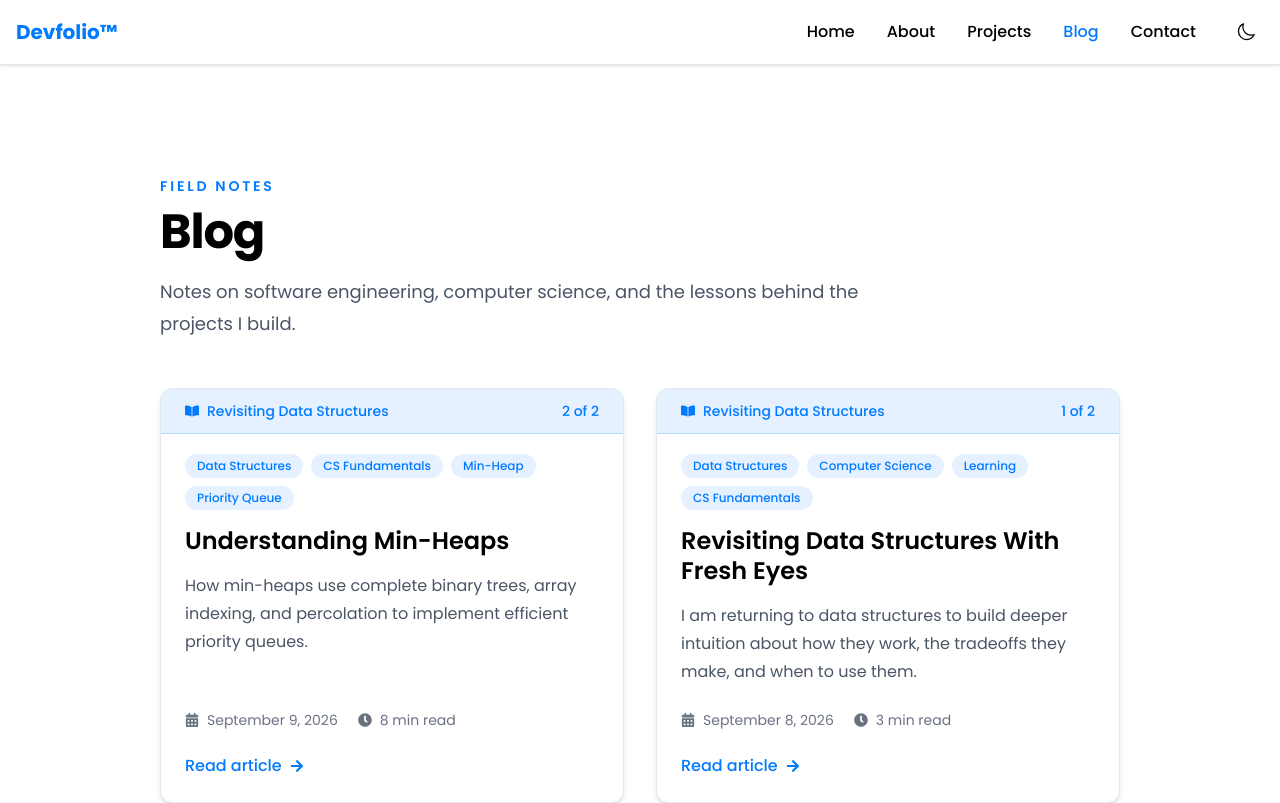
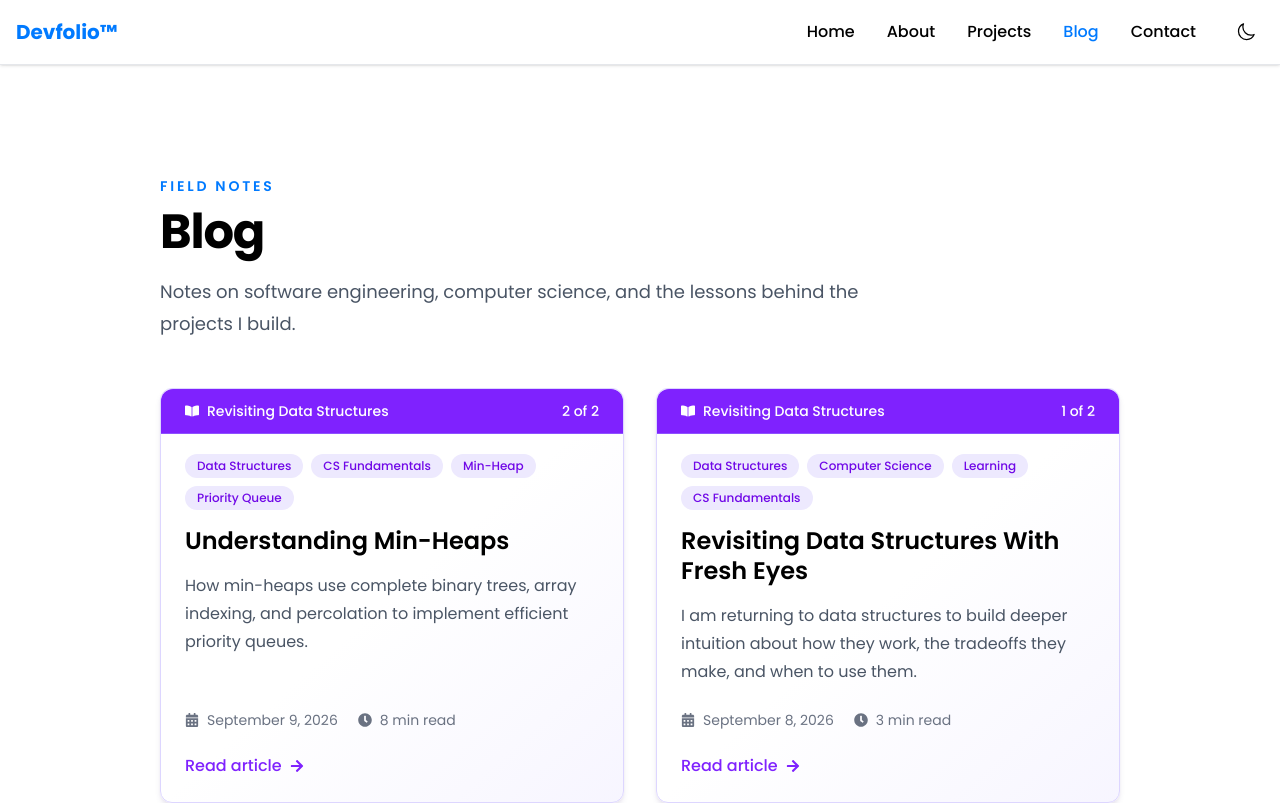
Before and after one commit to Tsoris/My-Portfolio, a Next.js app: page /blogs in a window 1280 px wide. Shown: the top 803 px of the page. Built offline with nearby package versions, Linux system fonts and the light colour scheme.

Commit message:
feat: extend series themes to blog articles

```diff
--- a/src/app/blogs/[slug]/page.tsx
+++ b/src/app/blogs/[slug]/page.tsx
@@ -1,4 +1,5 @@
 import BlogImage from '@/app/components/blogs/BlogImage';
+import { getBlogTheme } from '@/lib/blogThemes';
 import { formatBlogDate } from '@/lib/formatBlogDate';
 import { getAllBlogs, getBlogBySlug } from '@/lib/blogs';
 import type { Metadata } from 'next';
@@ -45,11 +46,13 @@ export default async function BlogPostPage({ params }: BlogPostPageProps) {
     notFound();
   }
 
+  const theme = getBlogTheme(blog.series?.name);
+
   return (
     <article className='container max-w-3xl py-12 sm:py-16'>
       <Link
         href='/blogs'
-        className='inline-flex items-center gap-2 font-medium text-secondary transition-colors hover:text-primary'
+        className={`${theme.action} inline-flex items-center gap-2 font-medium transition-opacity hover:opacity-75`}
       >
         <FaArrowLeft aria-hidden className='h-3.5 w-3.5' />
         All posts
@@ -57,7 +60,9 @@ export default async function BlogPostPage({ params }: BlogPostPageProps) {
 
       <header className='mt-10 border-b border-gray-200 pb-8 dark:border-gray-700'>
         {blog.series && (
-          <div className='mb-5 flex items-center gap-2 rounded-xl border border-primary/20 bg-primary/10 px-4 py-3 text-sm font-medium text-primary'>
+          <div
+            className={`${theme.seriesBanner} mb-5 flex items-center gap-2 rounded-xl border px-4 py-3 text-sm font-medium`}
+          >
             <FaBookOpen aria-hidden className='shrink-0' />
             <span>{blog.series.name}</span>
             <span className='ml-auto shrink-0'>
@@ -70,7 +75,7 @@ export default async function BlogPostPage({ params }: BlogPostPageProps) {
           {blog.tags.map((tag) => (
             <span
               key={tag}
-              className='rounded-full bg-primary/10 px-3 py-1 text-xs font-medium text-primary'
+              className={`${theme.tag} rounded-full px-3 py-1 text-xs font-medium`}
             >
               {tag}
             </span>
@@ -103,13 +108,15 @@ export default async function BlogPostPage({ params }: BlogPostPageProps) {
               <h2 className='mb-5 mt-14 flex scroll-mt-24 items-center gap-3 text-3xl font-bold tracking-tight text-gray-950 dark:text-white'>
                 <span
                   aria-hidden='true'
-                  className='h-8 w-1.5 shrink-0 rounded-full bg-primary'
+                  className={`${theme.headingMarker} h-8 w-1.5 shrink-0 rounded-full`}
                 />
                 <span>{children}</span>
               </h2>
             ),
             h3: ({ children }) => (
-              <h3 className='mb-4 mt-10 scroll-mt-24 border-b border-primary/25 pb-2 text-2xl font-semibold text-primary dark:border-primary/40'>
+              <h3
+                className={`${theme.subheading} mb-4 mt-10 scroll-mt-24 border-b pb-2 text-2xl font-semibold`}
+              >
                 {children}
               </h3>
             ),
@@ -132,7 +139,9 @@ export default async function BlogPostPage({ params }: BlogPostPageProps) {
               <li className='pl-2 leading-8'>{children}</li>
             ),
             blockquote: ({ children }) => (
-              <blockquote className='my-8 border-l-4 border-primary bg-primary/5 px-5 py-4 [&>p]:mb-0'>
+              <blockquote
+                className={`${theme.blockquote} my-8 border-l-4 px-5 py-4 [&>p]:mb-0`}
+              >
                 {children}
               </blockquote>
             ),
@@ -170,7 +179,7 @@ export default async function BlogPostPage({ params }: BlogPostPageProps) {
                 <code
                   className={`${className ?? ''} relative block min-w-max font-mono text-sm leading-7 ${
                     language
-                      ? 'pt-7 before:absolute before:top-0 before:left-0 before:text-[0.65rem] before:font-semibold before:tracking-[0.18em] before:text-blue-300 before:uppercase before:content-[attr(data-language)]'
+                      ? `${theme.codeLabel} pt-7 before:absolute before:top-0 before:left-0 before:text-[0.65rem] before:font-semibold before:tracking-[0.18em] before:uppercase before:content-[attr(data-language)]`
                       : ''
                   }`}
                   data-language={language}
@@ -182,7 +191,7 @@ export default async function BlogPostPage({ params }: BlogPostPageProps) {
             a: ({ href, children }) => (
               <a
                 href={href}
-                className='font-medium text-primary underline decoration-primary/40 underline-offset-4 hover:decoration-primary'
+                className={`${theme.link} font-medium underline underline-offset-4`}
               >
                 {children}
               </a>
--- a/src/app/components/blogs/BlogCard.tsx
+++ b/src/app/components/blogs/BlogCard.tsx
@@ -1,5 +1,6 @@
 'use client';
 
+import { getBlogTheme } from '@/lib/blogThemes';
 import { formatBlogDate } from '@/lib/formatBlogDate';
 import type { Blog } from '@/types';
 import { cardHoverArticle } from '@/utils/animations';
@@ -16,15 +17,20 @@ interface BlogCardProps {
   blog: Blog;
 }
 
-const BlogCard = ({ blog }: BlogCardProps) => (
+const BlogCard = ({ blog }: BlogCardProps) => {
+  const theme = getBlogTheme(blog.series?.name);
+
+  return (
     <motion.article
       whileHover={cardHoverArticle.whileHover}
       whileTap={cardHoverArticle.whileTap}
       transition={cardHoverArticle.transition}
-    className='flex h-full flex-col rounded-xl border border-gray-200 bg-white p-6 shadow-md dark:border-gray-700 dark:bg-dark/50'
+      className={`${theme.card} flex h-full flex-col rounded-xl border p-6 shadow-md`}
     >
       {blog.series && (
-      <div className='-mx-6 -mt-6 mb-5 flex items-center gap-2 rounded-t-xl border-b border-primary/20 bg-primary/10 px-6 py-3 text-sm font-medium text-primary'>
+        <div
+          className={`${theme.seriesBanner} -mx-6 -mt-6 mb-5 flex items-center gap-2 rounded-t-xl border-b px-6 py-3 text-sm font-medium`}
+        >
           <FaBookOpen aria-hidden className='shrink-0' />
           <span className='truncate'>{blog.series.name}</span>
           <span className='ml-auto shrink-0'>
@@ -37,7 +43,7 @@ const BlogCard = ({ blog }: BlogCardProps) => (
         {blog.tags.map((tag) => (
           <span
             key={tag}
-          className='rounded-full bg-primary/10 px-3 py-1 text-xs font-medium text-primary'
+            className={`${theme.tag} rounded-full px-3 py-1 text-xs font-medium`}
           >
             {tag}
           </span>
@@ -45,7 +51,9 @@ const BlogCard = ({ blog }: BlogCardProps) => (
       </div>
 
       <Link href={`/blogs/${blog.slug}`} className='group'>
-      <h2 className='text-2xl font-semibold leading-tight transition-colors group-hover:text-primary'>
+        <h2
+          className={`${theme.titleHover} text-2xl font-semibold leading-tight transition-colors`}
+        >
           {blog.title}
         </h2>
       </Link>
@@ -67,11 +75,12 @@ const BlogCard = ({ blog }: BlogCardProps) => (
 
       <Link
         href={`/blogs/${blog.slug}`}
-      className='mt-6 inline-flex items-center gap-2 font-medium text-primary'
+        className={`${theme.action} mt-6 inline-flex items-center gap-2 font-medium`}
       >
         Read article <FaArrowRight aria-hidden className='h-3.5 w-3.5' />
       </Link>
     </motion.article>
   );
+};
 
 export default BlogCard;
--- /dev/null
+++ b/src/lib/blogThemes.ts
@@ -0,0 +1,46 @@
+interface BlogTheme {
+  card: string;
+  seriesBanner: string;
+  tag: string;
+  titleHover: string;
+  action: string;
+  headingMarker: string;
+  subheading: string;
+  link: string;
+  blockquote: string;
+  codeLabel: string;
+}
+
+const defaultTheme: BlogTheme = {
+  card: 'border-gray-200 bg-white shadow-gray-950/10 dark:border-gray-700 dark:bg-dark/50',
+  seriesBanner: 'border-primary/20 bg-primary/10 text-primary',
+  tag: 'bg-primary/10 text-primary',
+  titleHover: 'group-hover:text-primary',
+  action: 'text-primary',
+  headingMarker: 'bg-primary',
+  subheading: 'border-primary/25 text-primary dark:border-primary/40',
+  link: 'text-primary decoration-primary/40 hover:decoration-primary',
+  blockquote: 'border-primary bg-primary/5',
+  codeLabel: 'before:text-blue-300',
+};
+
+const seriesThemes: Record<string, BlogTheme> = {
+  'Revisiting Data Structures': {
+    card: 'border-violet-200 bg-gradient-to-br from-white via-white to-violet-50/80 shadow-violet-950/10 dark:border-violet-900/70 dark:from-zinc-900 dark:via-zinc-900 dark:to-violet-950/40',
+    seriesBanner:
+      'border-violet-500 bg-violet-600 text-white dark:border-violet-800 dark:bg-violet-500/15 dark:text-violet-200',
+    tag: 'bg-violet-100 text-violet-700 dark:bg-violet-400/10 dark:text-violet-200',
+    titleHover: 'group-hover:text-violet-600 dark:group-hover:text-violet-300',
+    action: 'text-violet-600 dark:text-violet-300',
+    headingMarker: 'bg-violet-600 dark:bg-violet-400',
+    subheading:
+      'border-violet-300 text-violet-700 dark:border-violet-700 dark:text-violet-300',
+    link: 'text-violet-700 decoration-violet-400/50 hover:decoration-violet-700 dark:text-violet-300 dark:hover:decoration-violet-300',
+    blockquote:
+      'border-violet-500 bg-violet-50 dark:border-violet-400 dark:bg-violet-950/30',
+    codeLabel: 'before:text-violet-300',
+  },
+};
+
+export const getBlogTheme = (seriesName?: string): BlogTheme =>
+  (seriesName && seriesThemes[seriesName]) || defaultTheme;
```
Lines whose indentation alone changed are shown as unchanged.
